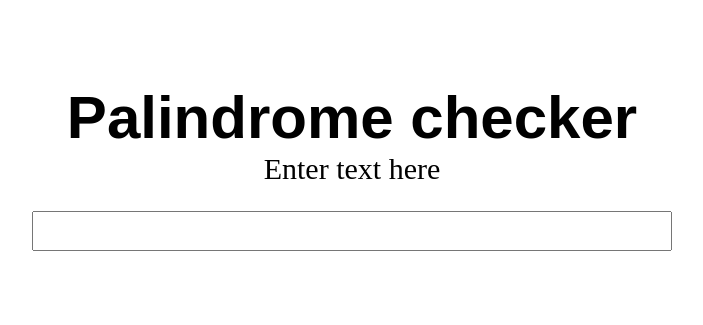
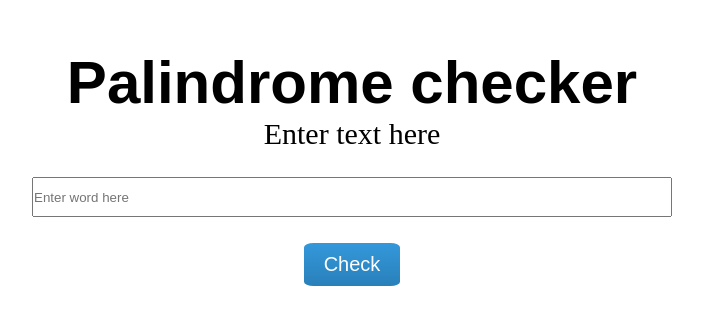
Before and after one commit to shoeslace911/palindrom-checker-js, a plain HTML site: page index.html in a window 1280 px wide. Shown: the part 233-558 px from the top of the page, without its empty margins (288-991 px from the left). Drawn offline with Linux system fonts and the light colour scheme.

Commit message:
button done

```diff
--- a/index.html
+++ b/index.html
@@ -10,7 +10,8 @@
   <body>
     <h1>Palindrome checker</h1>
     <p>Enter text here</p>
-    <input type="text" id="word-input" />
+    <input type="text" id="word-input" placeholder="Enter word here" />
+    <input type="submit" name="word-input" id="submit-butt" value="Check" />
   </body>
 </html>
 <script src="js.js"></script>
--- a/js.js
+++ b/js.js
@@ -0,0 +1,3 @@
+let givenWord = document.querySelector(".word-input");
+
+console.log(givenWord.value);
--- a/style.css
+++ b/style.css
@@ -26,3 +26,31 @@ body {
   width: 50%;
   height: 5%;
 }
+#submit-butt {
+  background: #3498db;
+  margin-top: 2%;
+  background-image: -webkit-linear-gradient(top, #3498db, #2980b9);
+  background-image: -moz-linear-gradient(top, #3498db, #2980b9);
+  background-image: -ms-linear-gradient(top, #3498db, #2980b9);
+  background-image: -o-linear-gradient(top, #3498db, #2980b9);
+  background-image: linear-gradient(to bottom, #3498db, #2980b9);
+  -webkit-border-radius: 8;
+  -moz-border-radius: 8;
+  font-family: Arial;
+  color: #ffffff;
+  border: none;
+  border-radius: 10%;
+  font-size: 20px;
+  padding: 10px 20px 10px 20px;
+  text-decoration: none;
+}
+#submit-butt:hover {
+  background: #3cb0fd;
+  background-image: -webkit-linear-gradient(top, #3cb0fd, #3498db);
+  background-image: -moz-linear-gradient(top, #3cb0fd, #3498db);
+  background-image: -ms-linear-gradient(top, #3cb0fd, #3498db);
+  background-image: -o-linear-gradient(top, #3cb0fd, #3498db);
+  background-image: linear-gradient(to bottom, #3cb0fd, #3498db);
+  text-decoration: none;
+  cursor: pointer;
+}
```
